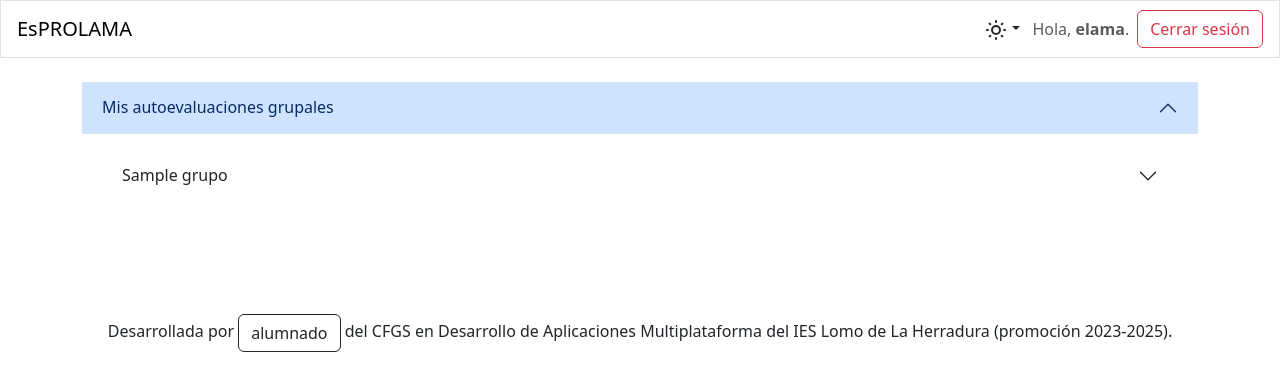
After one commit to davidcrm/EsPROLAMA, a Django app: page /grupal/ in a window 1280 px wide, after a click on "Mis autoevaluaciones grupales". The commit adds this page. Shown: the top 391 px of the page. Run offline with Django 5.2, Linux system fonts and the light colour scheme; a user stored in the database is signed in; data comes from the database, SQL or seed files in the repository; tables that the repository leaves empty hold one stand-in row (values such as "Sample post"); some libraries are stand-ins or nearby versions.

Commit message:
TODO: finish group evaluation

```diff
--- a/elama/admin.py
+++ b/elama/admin.py
@@ -1,10 +1,13 @@
 from django.contrib import admin
 from .models import Estrategia, Principio, Descriptor, Autoevaluacion, Volcado
+from .models.grupo import Grupo
 
 # Register your models here.
 admin.site.register(Estrategia)
 admin.site.register(Principio)
 admin.site.register(Descriptor)
+admin.site.register(Grupo)
+
 
 # SÓLO PARA TESTS EN LA FASE DE DESARROLLO.
 admin.site.register(Autoevaluacion)
--- a/elama/models/autoevaluacion.py
+++ b/elama/models/autoevaluacion.py
@@ -1,8 +1,13 @@
+from django.contrib.auth.models import User
 from django.db import models
+
+from elama.models.grupo import Grupo
 
 
 class Autoevaluacion(models.Model):
     """Datos propios a tener en cuenta de la autoevaluación."""
+    usuario = models.ForeignKey(User, on_delete=models.CASCADE, null=True, blank=True)
+    grupo = models.ForeignKey(Grupo, on_delete=models.CASCADE, null=True, blank=True)
     fecha_hora = models.DateTimeField(auto_now_add=True)
     finalizada = models.BooleanField(default=False)
 
--- /dev/null
+++ b/elama/models/grupo.py
@@ -0,0 +1,11 @@
+from django.contrib.auth.models import User
+from django.db import models
+
+class Grupo(models.Model):
+    nombre = models.CharField(max_length=100, null=True, blank=True)
+    responsable = models.ForeignKey(User, on_delete=models.CASCADE)
+
+    def __str__(self):
+        if self.nombre:
+            return self.nombre
+        return f"Grupo - {self.id}"
--- /dev/null
+++ b/elama/templates/elama/grupal.html
@@ -0,0 +1,42 @@
+{% extends 'elama/base.html' %}
+
+{% block content %}
+    <div>
+        <div class="accordion accordion-flush" id="grupos">
+            <div class="accordion-item">
+                <h2 class="accordion-header">
+                    <button class="accordion-button collapsed" type="button" data-bs-toggle="collapse"
+                            data-bs-target="#flush-collapse-grupos" aria-expanded="false"
+                            aria-controls="flush-collapseOne">
+                        Mis autoevaluaciones grupales
+                    </button>
+                </h2>
+                <div id="flush-collapse-grupos" class="accordion-collapse collapse" data-bs-parent="grupos">
+                    <div class="accordion-body">
+                        {% for grupo in grupos %}
+                            <div class="accordion accordion-flush" id="grupo-{{ grupo.id }}">
+                                <div class="accordion-item">
+                                    <h2 class="accordion-header">
+                                        <button class="accordion-button collapsed" type="button"
+                                                data-bs-toggle="collapse"
+                                                data-bs-target="#flush-collapse{{ forloop.counter }}"
+                                                aria-expanded="false" aria-controls="flush-collapseOne">
+                                            {{ grupo }}
+                                        </button>
+                                    </h2>
+                                    <div id="flush-collapse{{ forloop.counter }}" class="accordion-collapse collapse"
+                                         data-bs-parent="grupo-{{ autoevaluacion.id }}">
+                                        <div class="accordion-body">
+                                            {% for autoevaluacion in grupo.autoevaluacion_set.all %}
+                                                <p>{{ autoevaluacion.fecha_hora|date }}</p>
+                                            {% endfor %}
+                                        </div>
+                                    </div>
+                                </div>
+                            </div>
+                        {% endfor %}
+                    </div>
+                </div>
+            </div>
+        </div>
+{% endblock content %}
--- a/elama/templates/elama/home.html
+++ b/elama/templates/elama/home.html
@@ -26,7 +26,7 @@
             </div>
             <div class="col-3 text-center">
                 <p>
-                    <a class="btn btn-outline-primary disabled" href="">TRABAJO EN GRUPO</a>
+                    <a class="btn btn-outline-primary" href={% url 'elama:grupal' %}>TRABAJO EN GRUPO</a>
                 </p>
                 <div class="shadow-lg">
                     <!---<img src="https://img.genial.ly/6372606ba56ad8001106c310/1d7781bb-73d9-452b-a0f0-c5bcdf8007f1.jpeg"
--- a/elama/templates/elama/individual.html
+++ b/elama/templates/elama/individual.html
@@ -25,7 +25,7 @@
         <h6 class="text-center text-danger">FINALIZADA</h6>
     {% else %}
         <p class="text-center">
-            <a class="btn btn-success mt-2 {% if autoevaluacion.finalizada %} disabled {% endif %}"
+            <a class="btn btn-success mt-2"
                href="" data-bs-toggle="modal" data-bs-target="#finalizarModal">Finalizar</a>
         </p>
     {% endif %}
--- a/elama/urls.py
+++ b/elama/urls.py
@@ -1,7 +1,9 @@
 from django.urls import path
 
+from .views import grupal
 from .views.auth import login, sign_out
 from .views.autoevaluacion import mis_autoevaluaciones
+from .views.grupal import crear_grupal
 from .views.home import home
 from .views.individual import crear_individual, nuevo_individual, individual_descriptor, finalizar_individual
 
@@ -23,4 +25,7 @@ urlpatterns = [
     path('individual/<int:autoevaluacion_id>/<int:descriptor_id>/', individual_descriptor, name='individual-descriptor'),
     # Página de finalización de autoevaluación individual.
     path('finalizar-individual/<int:autoevaluacion_id>/', finalizar_individual, name='finalizar-individual'),
+    # Página para elegir usuarios pertenecientes a una evaluación grupal
+    path('grupal/', crear_grupal, name='grupal'),
+
 ]
--- /dev/null
+++ b/elama/views/grupal.py
@@ -0,0 +1,22 @@
+from django.contrib.auth.decorators import login_required
+from django.contrib.auth.models import User
+from django.http import HttpRequest
+from django.shortcuts import render
+
+from elama.models import Autoevaluacion
+from elama.models.grupo import Grupo
+
+
+@login_required
+def crear_grupal(request:HttpRequest):
+    usuario_autenticado = User.objects.get(pk=request.user.id)
+    grupos = Grupo.objects.filter(responsable_id=usuario_autenticado.id)
+
+
+    return render(request,
+        'elama/grupal.html',
+        {
+            'grupos': grupos,
+
+         }
+    )
```
Also changed, not shown: elama/models/grupo_autoevaluacion.py (added, +9 -0 lines), elama/migrations/0003_autoevaluacion_usuario_grupo_autoevaluacion_grupo.py (added), elama/migrations/0004_grupo_nombre.py (added).
